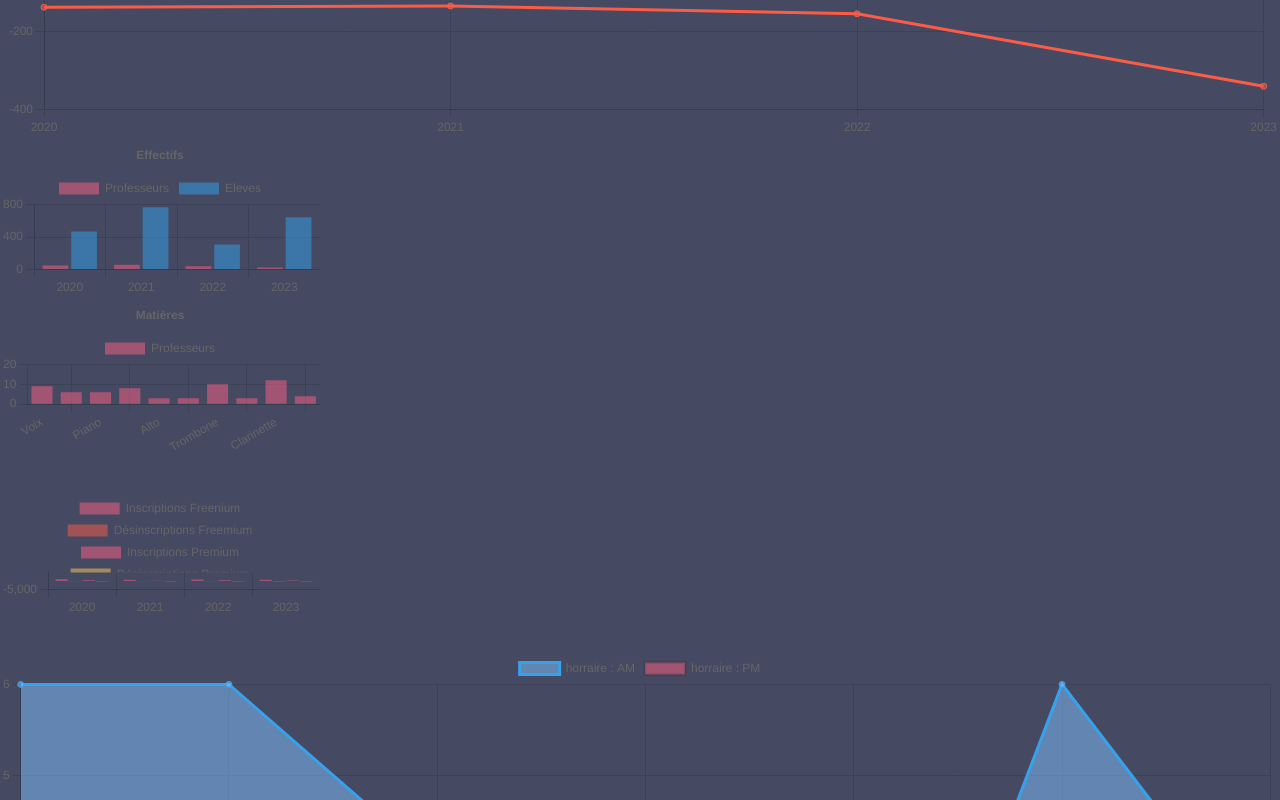
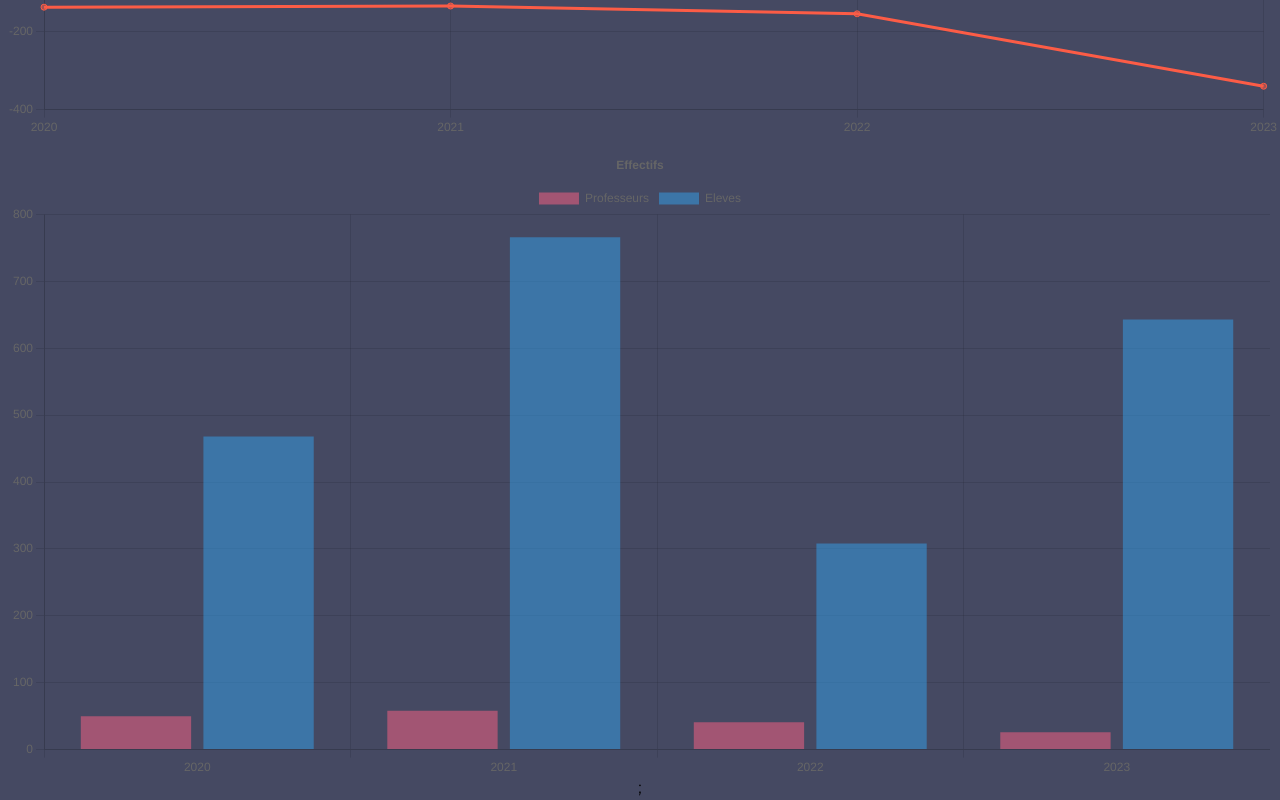
Before and after one commit to Projet-saline/One-Office, a React (Create React App) app: page /hometest in a window 1280 px wide. Shown: the part 2000-2800 px from the top of the page. Built offline with nearby package versions, Linux system fonts and the light colour scheme.

Commit message:
feat:data modifications

```diff
--- a/src/Components/ChartFreePre.js
+++ b/src/Components/ChartFreePre.js
@@ -11,6 +11,8 @@ import {
 } from 'chart.js';
 import { Line } from 'react-chartjs-2';
 import faker from 'faker';
+import { DEFAULT_DATA } from "../Datas/fakeDatas";
+
 
 ChartJS.register(
   CategoryScale,
@@ -21,26 +23,6 @@ ChartJS.register(
   Tooltip,
   Legend
 );
-
-const labels = ['January', 'February', 'March', 'April', 'May', 'June', 'July'];
-
-export const DEFAULT_DATA = {
-  labels,
-  datasets: [
-    {
-      label: 'Prenium',
-      data: labels.map(() => faker.datatype.number({ min: -1000, max: 1000 })),
-      borderColor: 'rgb(255, 99, 132)',
-      backgroundColor: 'rgba(255, 99, 132, 0.5)',
-    },
-    {
-      label: 'Freenium',
-      data: labels.map(() => faker.datatype.number({ min: -1000, max: 1000 })),
-      borderColor: 'rgb(53, 162, 235)',
-      backgroundColor: 'rgba(53, 162, 235, 0.5)',
-    },
-  ],
-};
 
 const ChartFreePre = ({
   data,
--- a/src/Components/VerticalBarChart.js
+++ b/src/Components/VerticalBarChart.js
@@ -20,7 +20,7 @@
 //   Tooltip,
 //   Legend
 // );
-import React from "react";
+import React from 'react';
 import {
   Chart as ChartJS,
   CategoryScale,
@@ -29,8 +29,8 @@ import {
   Title,
   Tooltip,
   Legend,
-} from "chart.js";
-import { Bar } from "react-chartjs-2";
+} from 'chart.js';
+import { Bar } from 'react-chartjs-2';
 import { statusData } from "../Datas/fakeDatas";
 
 ChartJS.register(
@@ -44,6 +44,7 @@ ChartJS.register(
 
 const VericalBarChart = ({ data, title }) => {
   const options = {
+    type: 'bar',
     responsive: true,
     plugins: {
       legend: {
@@ -63,7 +64,9 @@ const VericalBarChart = ({ data, title }) => {
 
   return (
     <div className="Container">
-      <Bar options={options} data={data || statusData} />
+      {/* <Bar options={'options'} data={data || statusData} /> */}
+       <Bar options={options} data={data || statusData} />;
+
     </div>
   );
   //   return <Bar options={options} data={data || DEFAULT_DATA} />;
--- a/src/Datas/fakeDatas.js
+++ b/src/Datas/fakeDatas.js
@@ -14,6 +14,24 @@ export const allSubject = [
     'Clarinette',
     'Hautbois'
 ];
+
+export const DEFAULT_DATA = {
+    labels: ['January', 'February', 'March', 'April', 'May', 'June', 'July'],
+    datasets: [
+      {
+        label: 'Prenium',
+        data: ['January', 'February', 'March', 'April', 'May', 'June', 'July'].map(() => faker.datatype.number({ min: -1000, max: 1000 })),
+        borderColor: 'rgb(255, 99, 132)',
+        backgroundColor: 'rgba(255, 99, 132, 0.5)',
+      },
+      {
+        label: 'Freenium',
+        data: ['January', 'February', 'March', 'April', 'May', 'June', 'July'].map(() => faker.datatype.number({ min: -1000, max: 1000 })),
+        borderColor: 'rgb(53, 162, 235)',
+        backgroundColor: 'rgba(53, 162, 235, 0.5)',
+      },
+    ],
+  };
 
 export const classData = {
     labels: lastYears,
--- a/src/Style/Components/_VerticalBarChart.scss
+++ b/src/Style/Components/_VerticalBarChart.scss
@@ -1,4 +1,6 @@
-.Container{
-    height: 10rem;
-    width: auto;
+.Container {
+    display: flex;
+    flex-direction: column;
+    align-items: center;
+    padding: 10px;
 }
```
